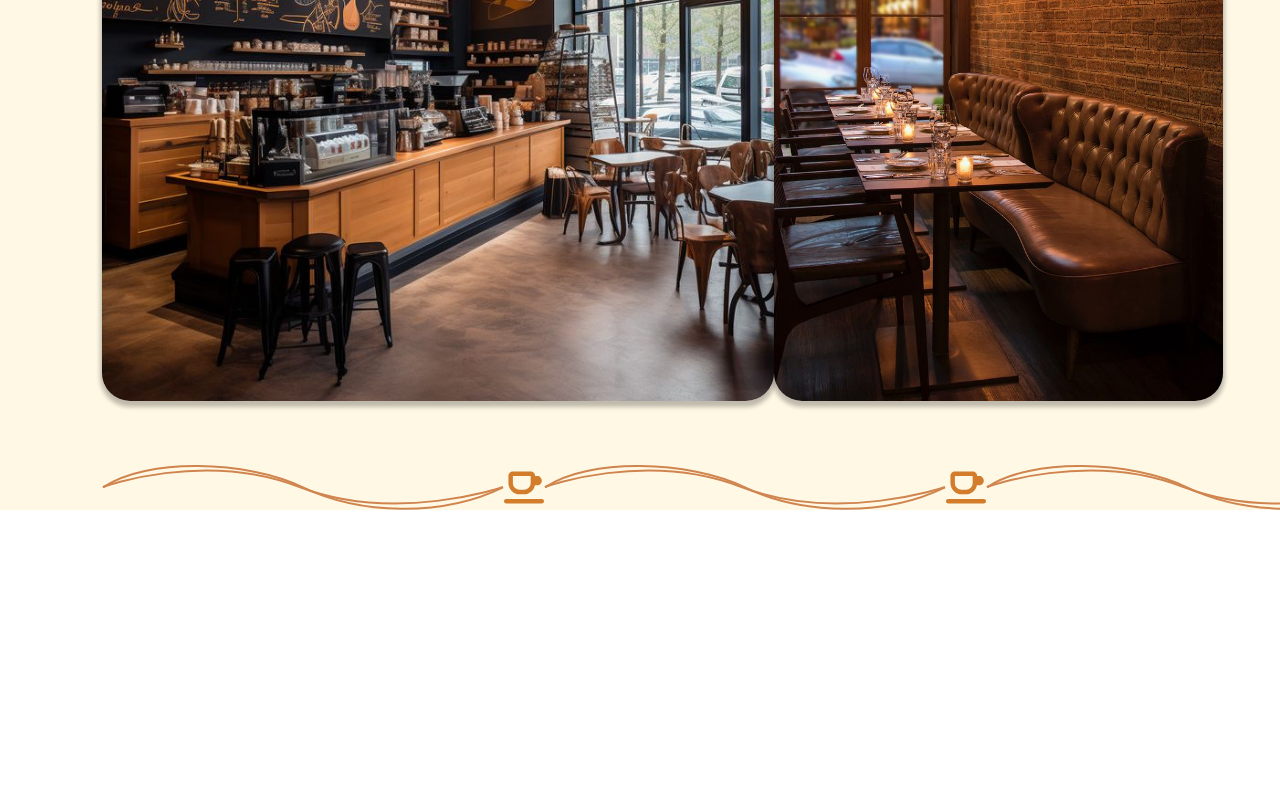
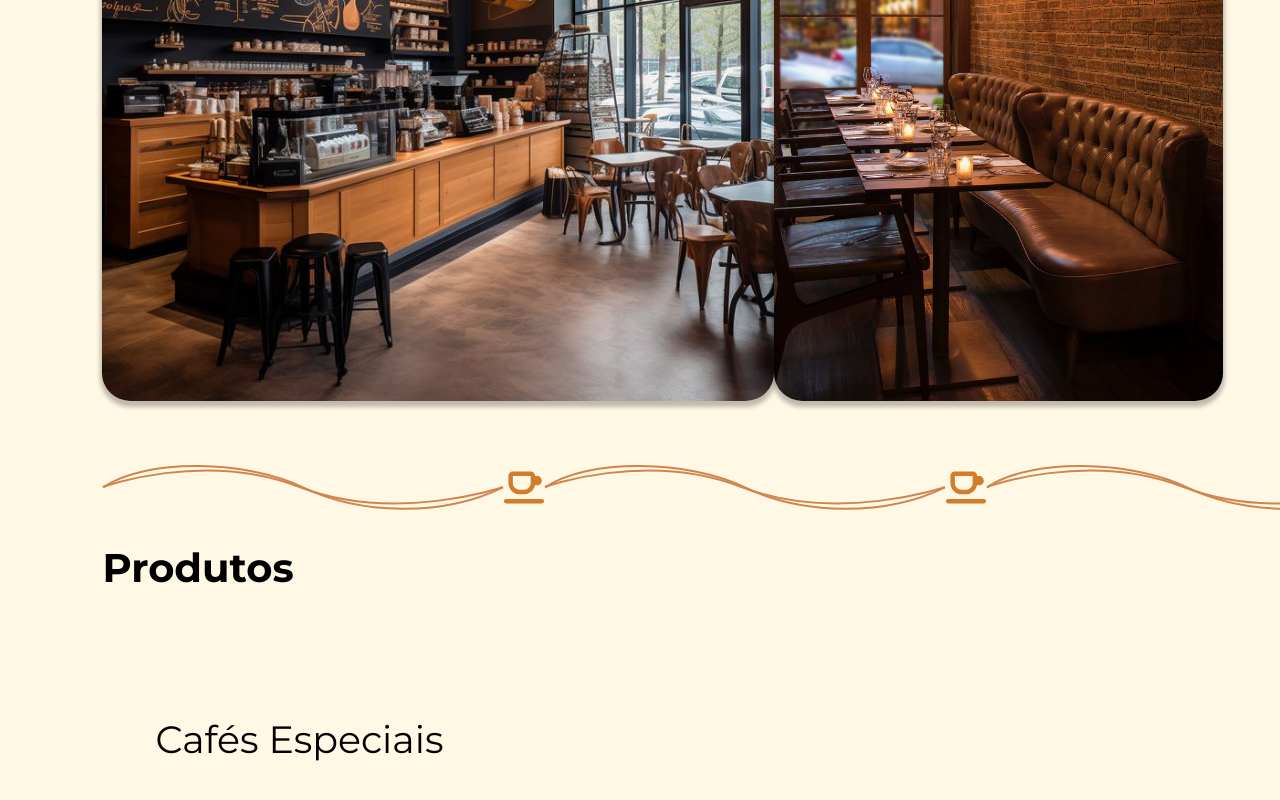
Before and after one commit to lipesilvapr/CoffeeStation, a React (Vite) app: page / in a window 1280 px wide. Shown: the part 1400-2200 px from the top of the page. Before the commit the page ends 1910 px from the top, so only its background shows below. Built offline with nearby package versions, Linux system fonts and the light colour scheme.

Commit message:
feat:menu-section-init

```diff
--- /dev/null
+++ b/src/components/Menu/Menu.tsx
@@ -0,0 +1,13 @@
+import Produto from "../Produto/Produto";
+import { Categoria } from "./styles";
+
+function Menu() {
+  return (
+    <Categoria>
+      <p>Cafés Especiais</p>
+      <Produto/>
+    </Categoria>
+  );
+}
+
+export default Menu;
--- /dev/null
+++ b/src/components/Menu/styles.ts
@@ -0,0 +1,8 @@
+import styled from "styled-components";
+
+export const Categoria = styled.div`
+  margin: 5%;
+  p {
+    font-size: 38px;
+  }
+`;
--- /dev/null
+++ b/src/components/Produto/Produto.tsx
@@ -0,0 +1,7 @@
+function Produto() {
+    return(
+        <div></div>
+    );
+}
+
+export default Produto;
--- /dev/null
+++ b/src/components/Produto/styles.ts
@@ -0,0 +1,5 @@
+import styled from "styled-components";
+
+export const Shape = styled.div`
+
+`
--- a/src/pages/App/App.tsx
+++ b/src/pages/App/App.tsx
@@ -1,10 +1,11 @@
-import { AppContainer, HeaderContainer, Novidades, Sobre, StyledSvg } from "./styles";
+import { AppContainer, HeaderContainer, Novidades, Produtos, Sobre, StyledSvg } from "./styles";
 import Logo from "../../assets/Logo.svg";
 import NavBar from "../../components/NavBar/NavBar";
 import ImgNovidades from '../../assets/img/Projeto Do Menu De Cafeteria.jpg';
 import Divisao from "../../components/Divisao/Divisao";
 import Img1 from '../../assets/img/Original ideas for a coffee shop.jpg';
 import Img2 from '../../assets/img/download.jpg';
+import Menu from "../../components/Menu/Menu";
 
 function App() {
   return (
@@ -37,6 +38,10 @@ function App() {
         </div>
       </Sobre>
       <Divisao/>
+      <Produtos>
+        <h1>Produtos</h1>
+        <Menu/>
+      </Produtos>
     </AppContainer>
   );
 }
--- a/src/pages/App/styles.ts
+++ b/src/pages/App/styles.ts
@@ -96,3 +96,15 @@ export const Sobre = styled.section`
     box-shadow: 0px 4px 4px 2px rgba(0, 0, 0, 0.25);
   }
 `;
+
+export const Produtos = styled.section`
+  display: flex;
+  flex-direction: column;
+  font-family: "Montserrat", sans-serif;
+  margin-left: 8%;
+  margin-right: 9%;
+
+  h1 {
+    font-size: 40px;
+  }
+`
```
